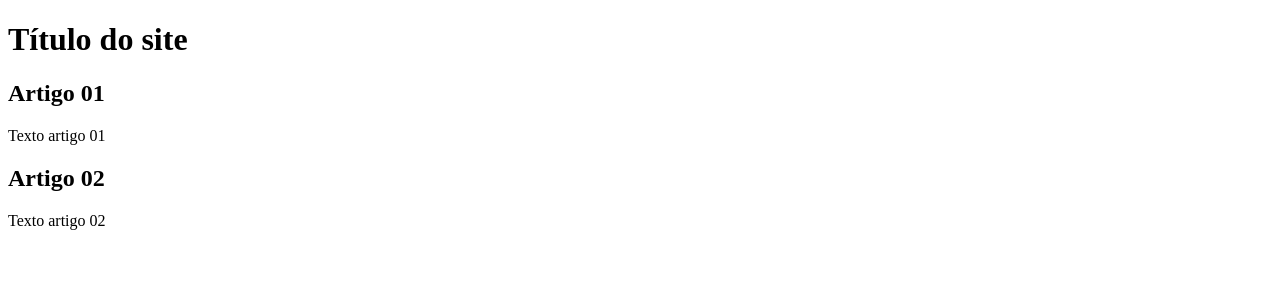
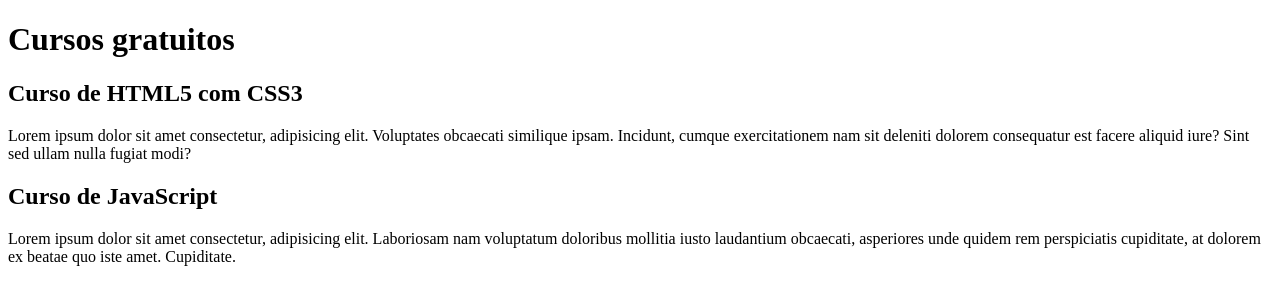
Before and after one commit to CarlosFagundesGalvao/projeto-site, a plain HTML site: page index.html in a window 1280 px wide. Drawn offline with Linux system fonts and the light colour scheme.

Commit message:
comecei a escrever o conteúdo

```diff
--- a/index.html
+++ b/index.html
@@ -9,15 +9,15 @@
 <body>
     <main>
         <header>
-            <h1>Título do site</h1>
+            <h1>Cursos gratuitos</h1>
         </header>
         <article>
-            <h2>Artigo 01</h2>
-            <p>Texto artigo 01</p>
+            <h2>Curso de HTML5 com CSS3</h2>
+            <p>Lorem ipsum dolor sit amet consectetur, adipisicing elit. Voluptates obcaecati similique ipsam. Incidunt, cumque exercitationem nam sit deleniti dolorem consequatur est facere aliquid iure? Sint sed ullam nulla fugiat modi?</p>
         </article>
         <article>
-            <h2>Artigo 02</h2>
-            <p>Texto artigo 02</p>
+            <h2>Curso de JavaScript</h2>
+            <p>Lorem ipsum dolor sit amet consectetur, adipisicing elit. Laboriosam nam voluptatum doloribus mollitia iusto laudantium obcaecati, asperiores unde quidem rem perspiciatis cupiditate, at dolorem ex beatae quo iste amet. Cupiditate.</p>
         </article>
     </main>
 </body>
```
